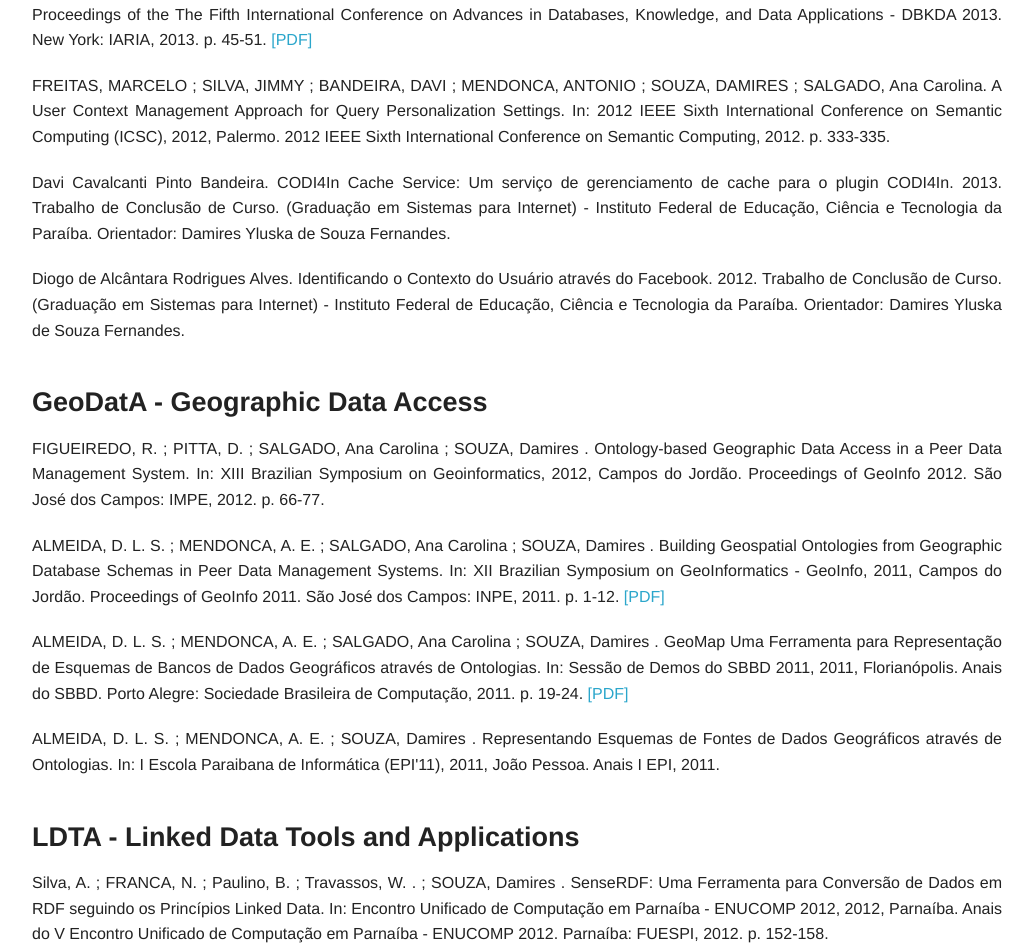
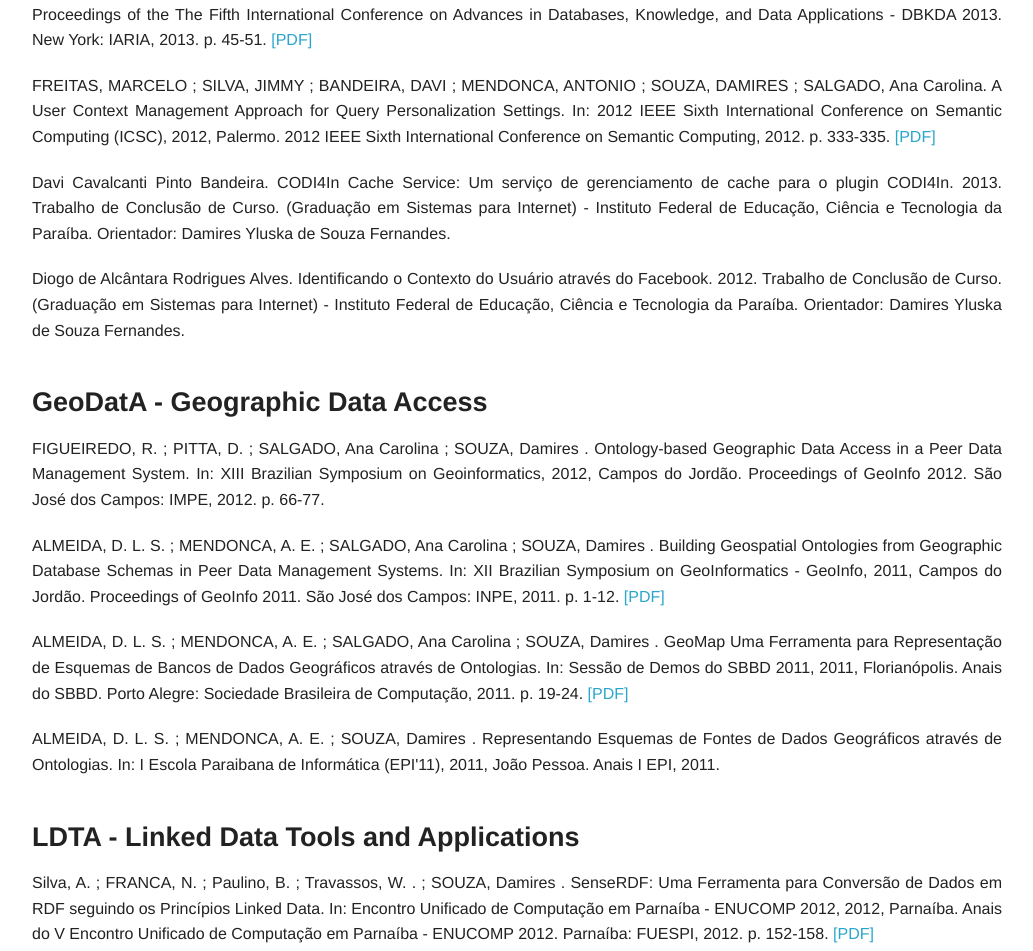
Before and after one commit to SideResearchGroup/SideResearchGroup.github.io, a plain HTML site: page publications.html in a window 1280 px wide. Shown: the part 261-1212 px from the top of the page, without its empty margins (123-1156 px from the left). Drawn offline with Linux system fonts and the light colour scheme.

Commit message:
Adicionando novos pdfs

```diff
--- a/publications.html
+++ b/publications.html
@@ -55,7 +55,8 @@
 					<a href="pdf/using_social_network.pdf" target="_blank" class="normal-link">[PDF]</a></p>
 				</li>
 				<li>
-					<p>FREITAS, MARCELO ; SILVA, JIMMY ; BANDEIRA, DAVI ; MENDONCA, ANTONIO ; SOUZA, DAMIRES ; SALGADO, Ana Carolina. A User Context Management Approach for Query Personalization Settings. In: 2012 IEEE Sixth International Conference on Semantic Computing (ICSC), 2012, Palermo. 2012 IEEE Sixth International Conference on Semantic Computing, 2012. p. 333-335.</p>
+					<p>FREITAS, MARCELO ; SILVA, JIMMY ; BANDEIRA, DAVI ; MENDONCA, ANTONIO ; SOUZA, DAMIRES ; SALGADO, Ana Carolina. A User Context Management Approach for Query Personalization Settings. In: 2012 IEEE Sixth International Conference on Semantic Computing (ICSC), 2012, Palermo. 2012 IEEE Sixth International Conference on Semantic Computing, 2012. p. 333-335.
+					<a href="pdf/user_context_management.pdf" target="_blank" class="normal-link">[PDF]</a></p>
 				</li>
 				<li>
 					<p>Davi Cavalcanti Pinto Bandeira. CODI4In Cache Service: Um serviço de gerenciamento de cache para o plugin CODI4In. 2013. Trabalho de Conclusão de Curso. (Graduação em Sistemas para Internet) - Instituto Federal de Educação, Ciência e Tecnologia da Paraíba. Orientador: Damires Yluska de Souza Fernandes.</p>
@@ -88,7 +89,8 @@
 			<h3>LDTA - Linked Data Tools and Applications</h3>
 			<ul class="no-bullet">
 				<li>
-					<p>Silva, A. ; FRANCA, N. ; Paulino, B. ; Travassos, W. . ; SOUZA, Damires . SenseRDF: Uma Ferramenta para Conversão de Dados em RDF seguindo os Princípios Linked Data. In: Encontro Unificado de Computação em Parnaíba - ENUCOMP 2012, 2012, Parnaíba. Anais do V Encontro Unificado de Computação em Parnaíba - ENUCOMP 2012. Parnaíba: FUESPI, 2012. p. 152-158.</p>
+					<p>Silva, A. ; FRANCA, N. ; Paulino, B. ; Travassos, W. . ; SOUZA, Damires . SenseRDF: Uma Ferramenta para Conversão de Dados em RDF seguindo os Princípios Linked Data. In: Encontro Unificado de Computação em Parnaíba - ENUCOMP 2012, 2012, Parnaíba. Anais do V Encontro Unificado de Computação em Parnaíba - ENUCOMP 2012. Parnaíba: FUESPI, 2012. p. 152-158.
+					<a href="pdf/senseRDF.pdf" target="_blank" class="normal-link">[PDF]</a></p>
 				</li>
 				<li>
 					<p>Travassos, W. ; Silva, A. ; FRANCA, N. ; DANTAS, R. ; SOUZA, Damires . RDF, RDF(S) e OWL: Uma Análise Comparativa Visando Atingir o Padrão Linked Data. In: VI Congresso de Pesquisa e Inovação da Rede Norte e Nordeste de Educação Tecnológica - CONNEPI, 2011, Natal. Anais do VI CONNEPI, 2011.
```
Also changed, not shown: 1 other file.
